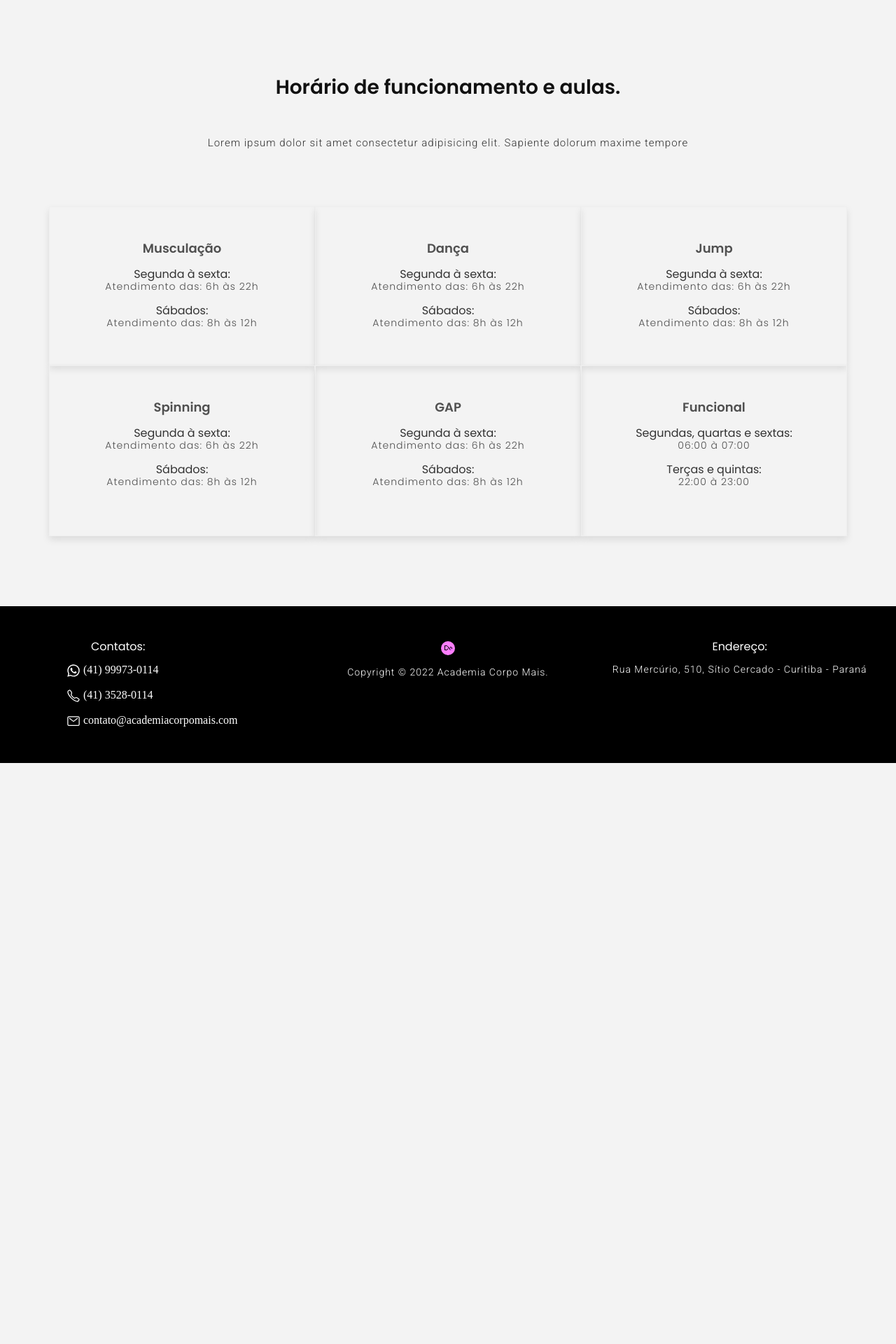
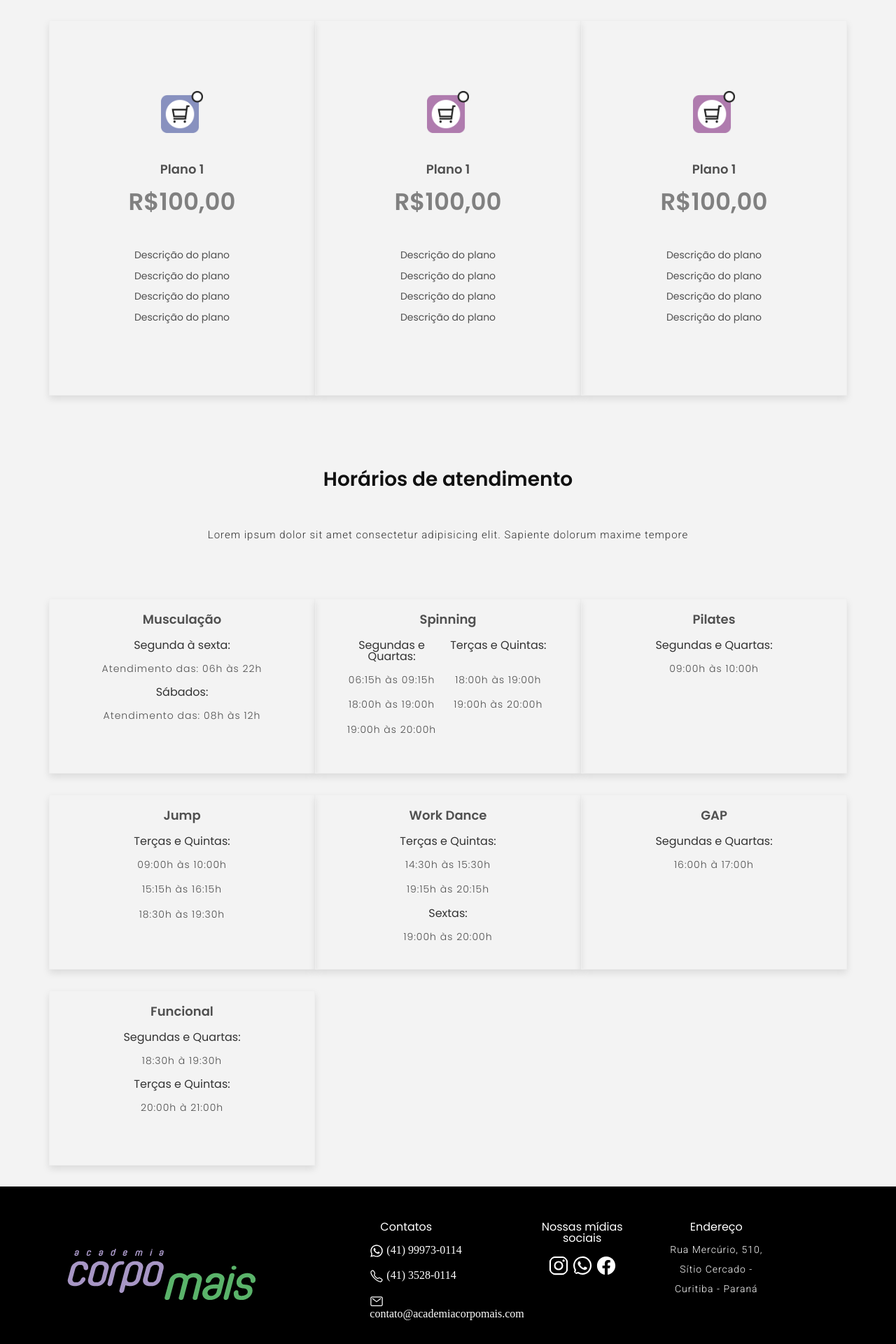
Before and after one commit to lucasrocha729/corpoMais, a PHP site: page /home.html in a window 1280 px wide. Shown: the part 2200-4120 px from the top of the page at 70% size. Before the commit the page ends 3290 px from the top, so only its background shows below. Run offline with PHP 8.4, Linux system fonts and the light colour scheme; some web fonts are replaced.

Commit message:
feat(modalities): edit text modalities

```diff
--- a/assets/css/style.css
+++ b/assets/css/style.css
@@ -1132,6 +1132,17 @@ body {
   margin-bottom: 50px;
 }
 
+.time-section .table-left,
+.time-section .table-right {
+  padding: 20px 20px 50px 20px;
+  margin: 0 auto;
+  margin-bottom: 30px;
+  box-shadow: 0 5px 10px rgba(0, 0, 0, 0.1);
+  border: 1px solid #efefef;
+  max-width: 400px;
+  height: 250px;
+}
+
 .pricing-section .table-left,
 .pricing-section .table-right {
   padding: 20px 20px 50px 20px;
@@ -1304,8 +1315,7 @@ body {
   width: 100%;
   height: 100%;
   overflow: hidden;
-  padding-top: 50px;
-  padding-bottom: 50px;
+  padding: 50px;
 }
 
 .footer img {
@@ -1315,6 +1325,15 @@ body {
   width: 20px;
   height: 20px;
   filter: invert(100%) sepia(0%) saturate(7500%) hue-rotate(166deg) brightness(105%) contrast(104%) !important;
+}
+
+.footer-icons {
+  width: 30px;
+  height: 30px;
+  filter: invert(100%) sepia(0%) saturate(7500%) hue-rotate(166deg) brightness(105%) contrast(104%) !important;
+}
+.back-top-icon {
+  filter: invert(12%) sepia(62%) saturate(4672%) hue-rotate(261deg) brightness(113%) contrast(138%);
 }
 
 .footer-menu ul {
--- a/home.html
+++ b/home.html
@@ -47,14 +47,14 @@
                 <span class="icon-bar"></span>
               </button>
               <a class="navbar-brand page-scroll" href="#main"
-                ><img src="assets/logos/logo.png" height="35" width="35" alt="Mu"
+                ><img src="assets/logos/logo.png"
               /></a>
             </div>
             <!-- Collect the nav links, forms, and other content for toggling -->
             <div class="collapse navbar-collapse navbar-right" id="bs-example-navbar-collapse-1">
               <ul class="nav navbar-nav">
                 <li><a class="page-scroll" href="#main">Home</a></li>
-                <li><a class="page-scroll" href="#services">Serviços</a></li>
+                <li><a class="page-scroll" href="#modalities">Modalidades</a></li>
                 <li><a class="page-scroll" href="#plans">Planos</a></li>
                 <li><a class="page-scroll" href="#time">Horários</a></li>
                 <li><a class="page-scroll" href="#footer">Contato</a></li>
@@ -73,16 +73,16 @@
 
       <!-- Container com a imagem da home -->
       <div class="main" id="main">
-        <img class="img-responsive" src="assets/images/logoAcad.jpg" alt="" />
+        <img class="img-responsive" src="assets/images/home.jpg" height="100%" width="100%" style="max-height: 1080px;" />
       </div>
 
-        <div class="services-section text-center" id="services">
+        <div class="services-section text-center" id="modalities">
           <!-- Services section (small) with icons -->
           <div class="container">
             <div class="col-md-8 col-md-offset-2 nopadding">
               <div class="services-content">
                 <h1 class="wow fadeInUp" data-wow-delay="0s">
-                  Lorem ipsum dolor sit amet consectetur adipisicing elit.
+                  Modalidades
                 </h1>
                 <p class="wow fadeInUp" data-wow-delay="0.2s">
                   Lorem ipsum, dolor sit amet consectetur adipisicing elit. Sint corrupti in, sapiente eos est, voluptas
@@ -110,7 +110,19 @@
                     <img src="assets/logos/icon1.png" height="60" width="60" alt="Service" />
                   </div>
                   <div class="services-description">
-                    <h1>Dança</h1>
+                    <h1>Spinning</h1>
+                    <p>
+                      Lorem ipsum dolor sit amet consectetur adipisicing elit. Odio reprehenderit dolor, sit totam
+                      pariatur obcaecati?
+                    </p>
+                  </div>
+                </div>
+                <div class="col-sm-4 wow fadeInUp" data-wow-delay="0.2s">
+                  <div class="services-icon">
+                    <img src="assets/logos/icon1.png" height="60" width="60" alt="Service" />
+                  </div>
+                  <div class="services-description">
+                    <h1>Pilates</h1>
                     <p>
                       Lorem ipsum dolor sit amet consectetur adipisicing elit. Odio reprehenderit dolor, sit totam
                       pariatur obcaecati?
@@ -129,21 +141,21 @@
                     </p>
                   </div>
                 </div>
-                <div class="col-sm-4 wow fadeInUp" data-wow-delay="0.2s">
+                <div class="col-sm-4 wow fadeInUp" data-wow-delay="0.3s">
                   <div class="services-icon">
-                    <img src="assets/logos/icon1.png" height="60" width="60" alt="Service" />
+                    <img class="icon-2" src="assets/logos/icon2.png" height="60" width="60" alt="Service" />
                   </div>
                   <div class="services-description">
-                    <h1>Spinning</h1>
+                    <h1>Work dance</h1>
                     <p>
                       Lorem ipsum dolor sit amet consectetur adipisicing elit. Odio reprehenderit dolor, sit totam
                       pariatur obcaecati?
                     </p>
                   </div>
                 </div>
-                <div class="col-sm-4 wow fadeInUp" data-wow-delay="0.3s">
+                <div class="col-sm-4 wow fadeInUp" data-wow-delay="0.4s">
                   <div class="services-icon">
-                    <img class="icon-2" src="assets/logos/icon2.png" height="60" width="60" alt="Service" />
+                    <img class="icon-3" src="assets/logos/icon3.png" height="60" width="60" alt="Service" />
                   </div>
                   <div class="services-description">
                     <h1>GAP</h1>
@@ -174,7 +186,7 @@
           <div class="container">
             <div class="col-md-12 col-sm-12 nopadding">
               <div class="pricing-intro">
-                <h1 class="wow fadeInUp" data-wow-delay="0s">Planos para você.</h1>
+                <h1 class="wow fadeInUp" data-wow-delay="0s">Planos para você</h1>
                 <p class="wow fadeInUp" data-wow-delay="0.2s">
                   <p>Lorem ipsum dolor sit amet consectetur adipisicing elit. Sapiente dolorum maxime tempore </p>
                 </p>
@@ -234,34 +246,56 @@
           </div>
         </div>
 
-        <div class="pricing-section no-color text-center" id="time">
+        <div class="time-section no-color text-center" id="time">
           <div class="container">
             <div class="col-md-12 col-sm-12 nopadding">
               <div class="pricing-intro">
-                <h1 class="wow fadeInUp" data-wow-delay="0s">Horário de funcionamento e aulas.</h1>
+                <h1 class="wow fadeInUp" data-wow-delay="0s">Horários de atendimento</h1>
                 <p class="wow fadeInUp" data-wow-delay="0.2s">
                   <p>Lorem ipsum dolor sit amet consectetur adipisicing elit. Sapiente dolorum maxime tempore </p>
                 </p>
               </div>
               <div class="col-sm-4 nopadding">
-                <div class="table-left wow fadeInUp" data-wow-delay="0.4s">
+                <div class="table-left wow fadeInUp" data-wow-delay="0.4s" style="height: 380 !important;">
                   <div class="pricing-details">
                     <h2>Musculação</h2>
-                    <h1>Segunda à sexta:</h1>
-                    <p>Atendimento das: 6h às 22h</p><br>
-                    <h1>Sábados:</h1>
-                    <p>Atendimento das: 8h às 12h</p>
+                    <h1>Segunda à sexta:</h1><br>
+                    <p>Atendimento das: 06h às 22h</p><br>
+                    <h1>Sábados:</h1><br>
+                    <p>Atendimento das: 08h às 12h</p>
                   </div>
                 </div>
               </div>
               <div class="col-sm-4 nopadding">
                 <div class="table-left wow fadeInUp" data-wow-delay="0.4s">
                   <div class="pricing-details">
-                    <h2>Dança</h2>
-                    <h1>Segunda à sexta:</h1>
-                    <p>Atendimento das: 6h às 22h</p><br>
-                    <h1>Sábados:</h1>
-                    <p>Atendimento das: 8h às 12h</p>
+                    <h2>Spinning</h2>
+                    <div style="display: flex; flex-direction: row; margin-left: 25px;">
+                      <div style="padding-right: 20px;">
+                        <h1>Segundas e <br>
+                          Quartas:</h1><br>
+                        <p>06:15h às 09:15h</p><br>
+                        <p>18:00h às 19:00h</p><br>
+                        <p>19:00h às 20:00h</p><br>
+                      </div>
+                      <div >
+                        <h1>Terças e Quintas:</h1><br><br>
+                        <p>18:00h às 19:00h</p><br>
+                        <p>19:00h às 20:00h</p><br>
+                      </div>
+
+
+
+                    </div>
+                  </div>
+                </div>
+              </div>
+              <div class="col-sm-4 nopadding">
+                <div class="table-left wow fadeInUp" data-wow-delay="0.4s">
+                  <div class="pricing-details">
+                    <h2>Pilates</h2>
+                    <h1>Segundas e Quartas:</h1><br>
+                    <p>09:00h às 10:00h</p><br>
                   </div>
                 </div>
               </div>
@@ -269,21 +303,22 @@
                 <div class="table-left wow fadeInUp" data-wow-delay="0.4s">
                   <div class="pricing-details">
                     <h2>Jump</h2>
-                    <h1>Segunda à sexta:</h1>
-                    <p>Atendimento das: 6h às 22h</p><br>
-                    <h1>Sábados:</h1>
-                    <p>Atendimento das: 8h às 12h</p>
+                    <h1>Terças e Quintas:</h1><br>
+                    <p>09:00h às 10:00h</p><br>
+                    <p>15:15h às 16:15h</p><br>
+                    <p>18:30h às 19:30h</p><br>
                   </div>
                 </div>
               </div>
               <div class="col-sm-4 nopadding">
                 <div class="table-left wow fadeInUp" data-wow-delay="0.4s">
                   <div class="pricing-details">
-                    <h2>Spinning</h2>
-                    <h1>Segunda à sexta:</h1>
-                    <p>Atendimento das: 6h às 22h</p><br>
-                    <h1>Sábados:</h1>
-                    <p>Atendimento das: 8h às 12h</p><br>
+                    <h2>Work Dance</h2>
+                       <h1>Terças e Quintas:</h1><br>
+                       <p>14:30h às 15:30h</p><br>
+                       <p>19:15h às 20:15h</p><br>
+                       <h1>Sextas:</h1><br>
+                       <p>19:00h às 20:00h</p><br>
                   </div>
                 </div>
               </div>
@@ -291,10 +326,8 @@
                 <div class="table-left wow fadeInUp" data-wow-delay="0.4s">
                   <div class="pricing-details">
                     <h2>GAP</h2>
-                    <h1>Segunda à sexta:</h1>
-                    <p>Atendimento das: 6h às 22h</p><br>
-                    <h1>Sábados:</h1>
-                    <p>Atendimento das: 8h às 12h</p><br>
+                    <h1>Segundas e Quartas:</h1><br>
+                    <p>16:00h à 17:00h</p><br>
                   </div>
                 </div>
               </div>
@@ -302,10 +335,10 @@
                 <div class="table-left wow fadeInUp" data-wow-delay="0.4s">
                   <div class="pricing-details">
                     <h2>Funcional</h2>
-                    <h1>Segundas, quartas e sextas:</h1>
-                    <p>06:00 à 07:00</p><br>
-                    <h1>Terças e quintas:</h1>
-                    <p>22:00 à 23:00</p><br>
+                    <h1>Segundas e Quartas:</h1><br>
+                    <p>18:30h à 19:30h</p><br>
+                    <h1>Terças e Quintas:</h1><br>
+                    <p>20:00h à 21:00h</p><br>
                   </div>
                 </div>
               </div>
@@ -315,8 +348,15 @@
 
         <div class=" d-flex flex-row footer" id="footer">
           <div class="container col-md-12 col-sm-12">
-            <div class="col-md-4 text-start" style="padding-left: 80px;" >
-              <h1 style="padding-left: 35px;">Contatos:</h1>
+            <div class="col-md-4 text-center d-flex flex-row" style="display: flex;">
+              <div class="text-center">
+                <a href="#"></a>
+                <img src="assets/logos/logo2.png" style="width: 300px; height: 150px;" />
+              </div>
+
+            </div>
+            <div class="col-md-3 text-start" style="padding-left: 80px;" >
+              <h1 style="padding-left: 15px;">Contatos</h1>
               <br>
               <div class="d-flex flex-row">
                 <img class="personal-icons" src="./assets/logos/logo-whatsapp.svg"/>
@@ -332,26 +372,41 @@
                 <img class="personal-icons" src="./assets/logos/mail-outline.svg"/>
                 <span>contato@academiacorpomais.com</span>
               </div>
+              <br>
+            </div>
+            <div class="col-md-2 text-center">
+              <h1>Nossas mídias sociais</h1>
+              <br>
+              <div>
+                <a href="https://www.instagram.com/academiacorpomais/">
+                  <img class="page-scroll img-circle footer-icons" src="./assets/logos/logo-instagram.svg" />
+                </a>
 
+                <a href="https://api.whatsapp.com/send?phone=5541996090502&text=Ol%C3%A1%2C+gostaria+de+mais+informa%C3%A7%C3%B5es+sobre+a+academia">
+                  <img class="page-scroll img-circle footer-icons" src="./assets/logos/logo-whatsapp.svg" />
+                </a>
+
+                <a href="https://www.facebook.com/academiacorpomais">
+                  <img class="page-scroll img-circle footer-icons" src="./assets/logos/logo-facebook.svg" />
+                </a>
+              </div>
+              <br>
             </div>
-            <div class="col-md-4 text-center">
-              <a href="#"></a>
-              <img class="img-circle personal-icons" src="assets/logos/logo.png" width="40" height="40" alt="" />
-
-              <div class="footer-text">
-                <p>Copyright © 2022 Academia Corpo Mais.</p>
-              </div>
-            </div>
-            <div class="col-md-4 text-center">
-              <h1>Endereço:</h1>
+            <div class="col-md-2 text-center">
+              <h1>Endereço</h1>
               <div class="footer-text">
                 <p>Rua Mercúrio, 510, Sítio Cercado - Curitiba - Paraná</p>
               </div>
             </div>
           </div>
+          <br>
+          <br>
         </div>
-        <a id="back-top" class="back-to-top page-scroll" href="#main">
-          <i class="ion-ios-arrow-thin-up"></i>
+        <div class="text-center" style="background-color: black; color: white;">
+          <p>Copyright © 2022 Academia Corpo Mais.</p><br>
+        </div>
+        <a id="back-top" style="background-color:#33cc33;" class="back-to-top page-scroll" href="#main">
+          <i class="ion-ios-arrow-thin-up back-top-icon"></i>
         </a>
 
       </div>
```
Also changed, not shown: assets/images/home.jpg (added), assets/logos/logo-facebook.svg (added), assets/logos/logo.png, assets/logos/logo2.png (added).
